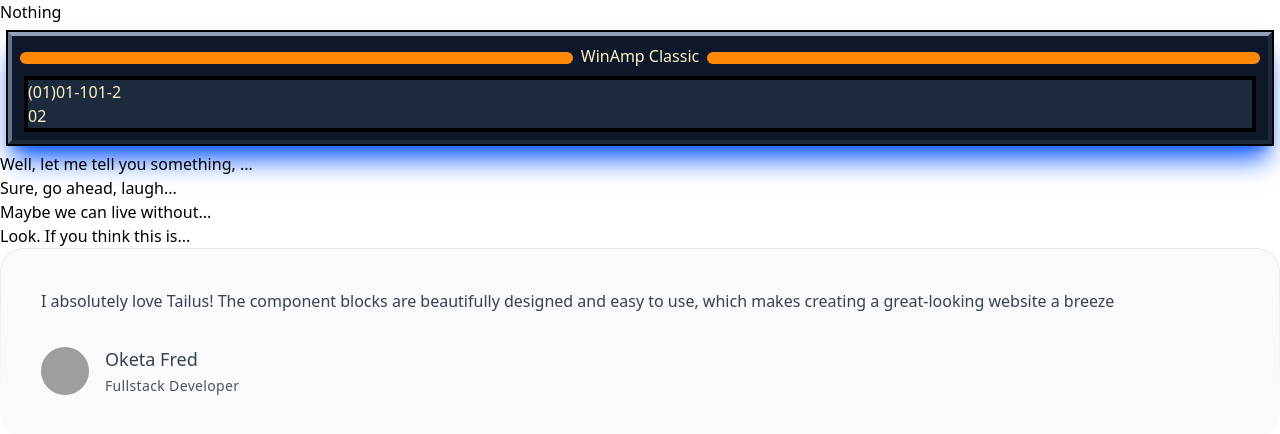
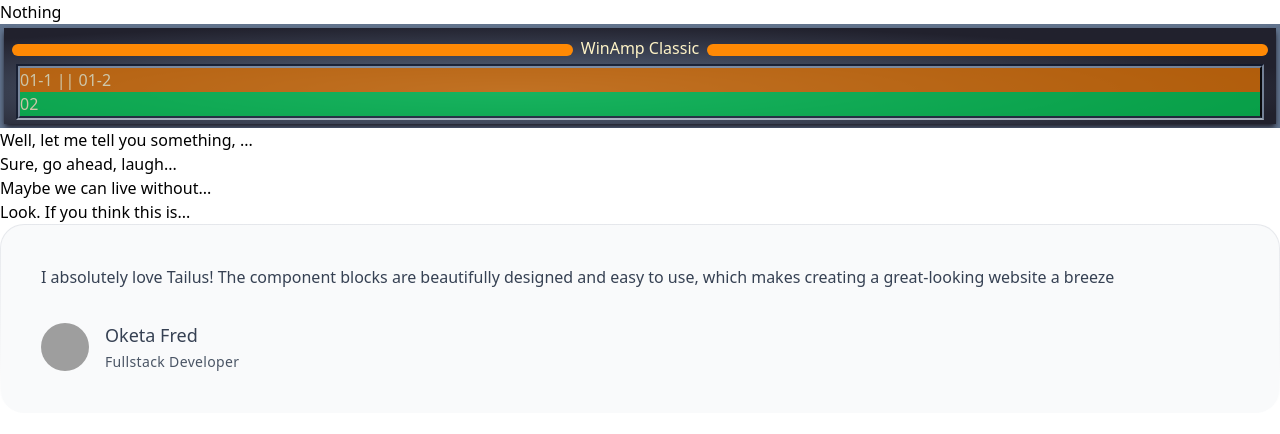
Before and after one commit to headsink/TestSite, a website: page index.html in a window 1280 px wide. Drawn offline with Linux system fonts and the light colour scheme; grey boxes are pictures that could not be loaded.

Commit message:
made the border almost like WinAmp

```diff
--- a/index.html
+++ b/index.html
@@ -10,23 +10,25 @@
   </head>
   <body>
     <h1>Nothing</h1>
-    <div class="p-2 bg-winamp-grey">
+    <div class="p-1 bg-slate-500 overflow-hidden">
       <div
-        class="grid outline-2 outline-black border-4 border-l-slate-500 border-t-slate-400 border-gray-800 inset inset-ring-blue-900 bg-slate-900 shadow-xl shadow-blue-600 text-amber-100"
+        class="grid bg-radial-[at_40%_65%] from-slate-500 to-winamp-grey to-75% shadow-md shadow-winamp-grey text-amber-100"
       >
-        <header class="flex m-2">
+        <header class="flex m-2 mb-1">
           <div class="flex-auto mt-2 rounded-3xl h-3 bg-orange-400"></div>
           <div class="flex-none mx-2">WinAmp Classic</div>
           <div class="flex-auto mt-2 rounded-3xl h-3 bg-orange-400"></div>
         </header>
 
-        <div class="flex flex-col border-4 border-black bg-slate-800 mx-3 mb-2">
-          <div class="flex flex-row">
-            (01)
-            <div>01-1</div>
-            <div>01-2</div>
+        <div class="grid border-2 opacity-75 border-slate-900 border-b-slate-300 border-r-slate-400 bg-transparent mx-3 mb-1">
+          <div class="flex flex-col bg-green-500 border-2 border-b-slate-800 border-r-black border-slate-400">
+            <div class="flex flex-row opacity-100 bg-amber-600">
+            <div>01-1 |</div>
+            <div>| 01-2 </div>
           </div>
           <div>02</div>
+          </div>
+
         </div>
       </div>
     </div>
--- a/input.css
+++ b/input.css
@@ -1,5 +1,5 @@
 @import "tailwindcss";
 
 @theme {
-    --color-winamp-grey: #0000C6;
+    --color-winamp-grey: #21212d;
 }
```
Also changed, not shown: output.css.
